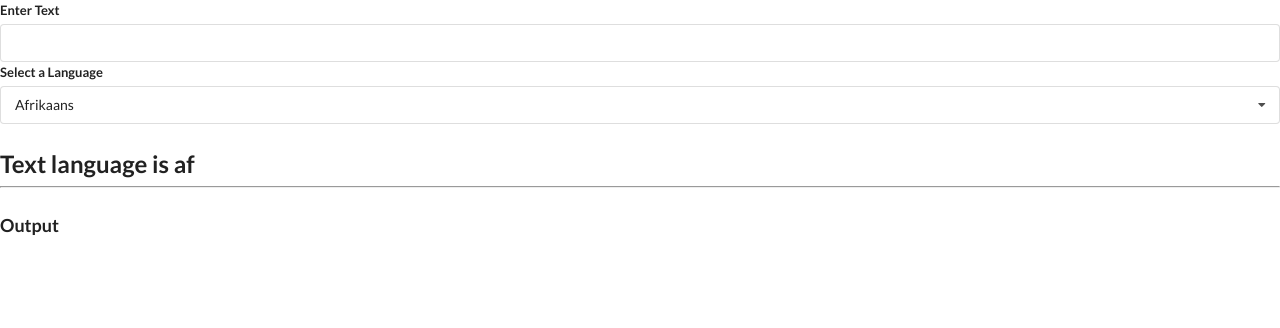
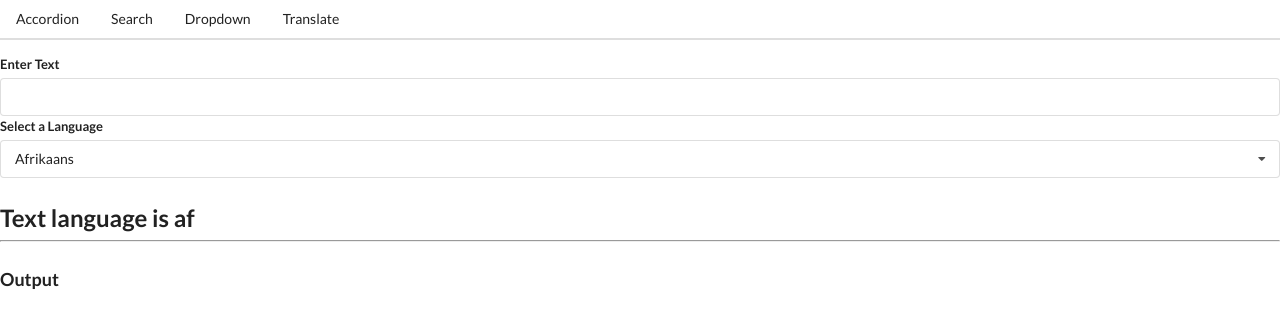
Before and after one commit to Rahul-joshi10/Widgets-react-app, a React (Create React App) app: page /translate in a window 1280 px wide. Shown: the top 328 px of the page. Built offline with nearby package versions, Linux system fonts and the light colour scheme; no server answers.

Commit message:
Uploading to github

```diff
--- a/src/App.jsx
+++ b/src/App.jsx
@@ -4,6 +4,7 @@
 import Dropdown from './components/Dropdown';
 import Translate from './components/Translate';
 import Route from './components/Route';
+import Header from './components/Header';
 
 
 const items = [
@@ -47,6 +48,7 @@
 
     return (
         <div>
+            <Header />
             <Route path="/">
                 <Accordion items={items} />
             </Route>
--- /dev/null
+++ b/src/components/Header.jsx
@@ -0,0 +1,22 @@
+import React from 'react';
+import Link from './Link';
+const Header = () => {
+    return (
+        <div className="ui secondary pointing menu">
+            <Link href="/" className="item">
+                Accordion
+            </Link>
+            <Link href="/list" className="item">
+                Search
+            </Link>
+            <Link href="/dropdown" className="item">
+                Dropdown
+            </Link>
+            <Link href="/translate" className="item">
+                Translate
+            </Link>
+        </div>
+    );
+}
+
+export default Header;
--- /dev/null
+++ b/src/components/Link.jsx
@@ -0,0 +1,24 @@
+import React from 'react';
+
+const Link = ({ className, href, children }) => {
+    const onClick = (event) => {
+        if (event.metaKey || event.ctrlKey) { // these are both boolean properties.This will check if control key in windows and cmd key in mac is pressed when we click on the link.
+            return; //Browser will do it's normal function like open the link in new tab.
+        }
+        event.preventDefault();
+        window.history.pushState({}, '', href); //changes the url. Its a built in function
+
+        //Mysterious code: It is for communicating over to the Route component that some data(url) is changed
+        const navEvent = new PopStateEvent('popstate');
+        window.dispatchEvent(navEvent);
+    };
+
+    return <a
+        onClick={onClick}
+        className={className}
+        href={href}>
+        {children}
+    </a>;
+}
+
+export default Link;
--- a/src/components/Route.jsx
+++ b/src/components/Route.jsx
@@ -1,5 +1,24 @@
+import { useEffect, useState } from 'react';
+
 const Route = ({ path, children }) => {
-    return window.location.pathname === path ? children : null;
+    const [currentPath, setCurrentPath] = useState(window.location.pathname);
+
+    useEffect(() => {
+        const onLocationChange = () => {
+            setCurrentPath(window.location.pathname);
+        };
+
+
+        window.addEventListener('popstate', onLocationChange, { capture: true });
+
+        return () => {
+            window.removeEventListener('popstate', onLocationChange, { capture: true });
+        };
+
+    }, []);
+
+    return currentPath === path ? children : null;
 };
 
+
 export default Route;
--- a/src/components/Search.jsx
+++ b/src/components/Search.jsx
@@ -30,7 +30,9 @@
             });
             setResults(data.query.search);
         };
-        search();
+        if (debouncedTerm) {
+            search();
+        }
 
     }, [debouncedTerm]);
 
```
